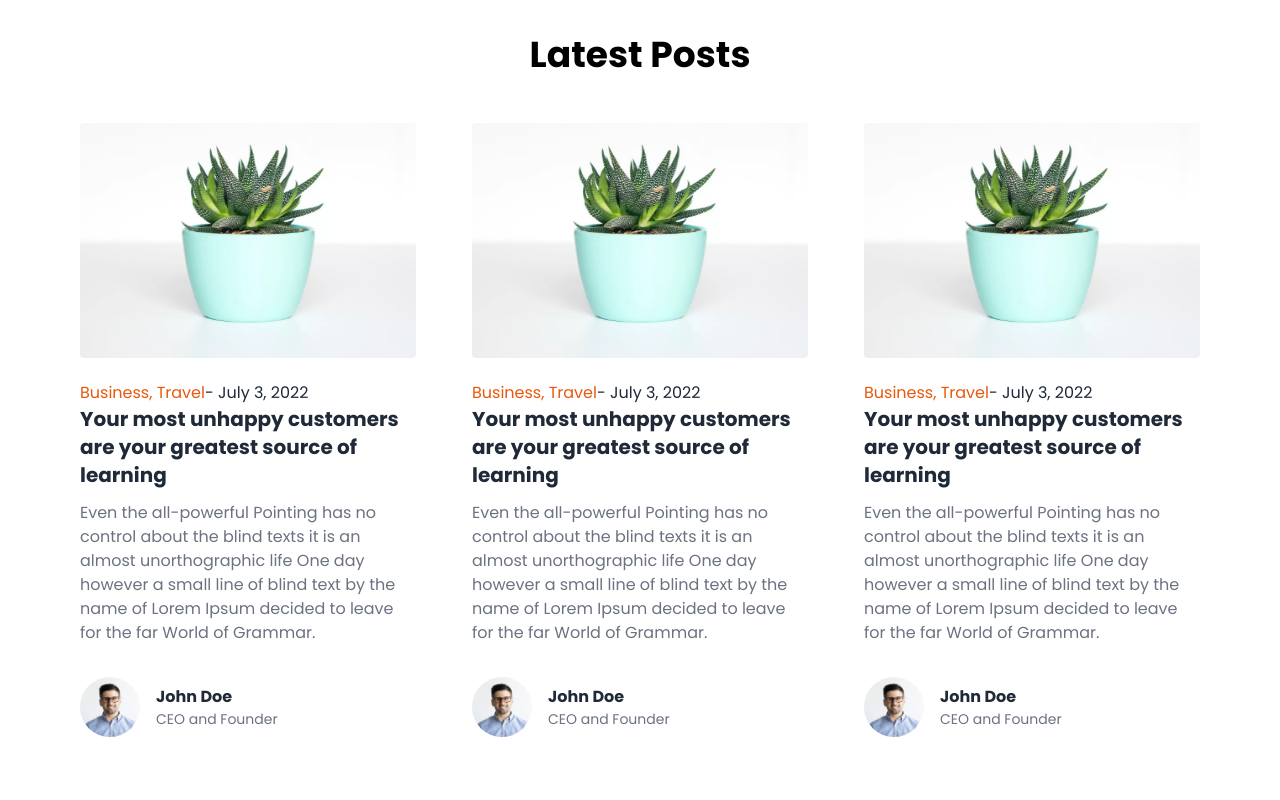
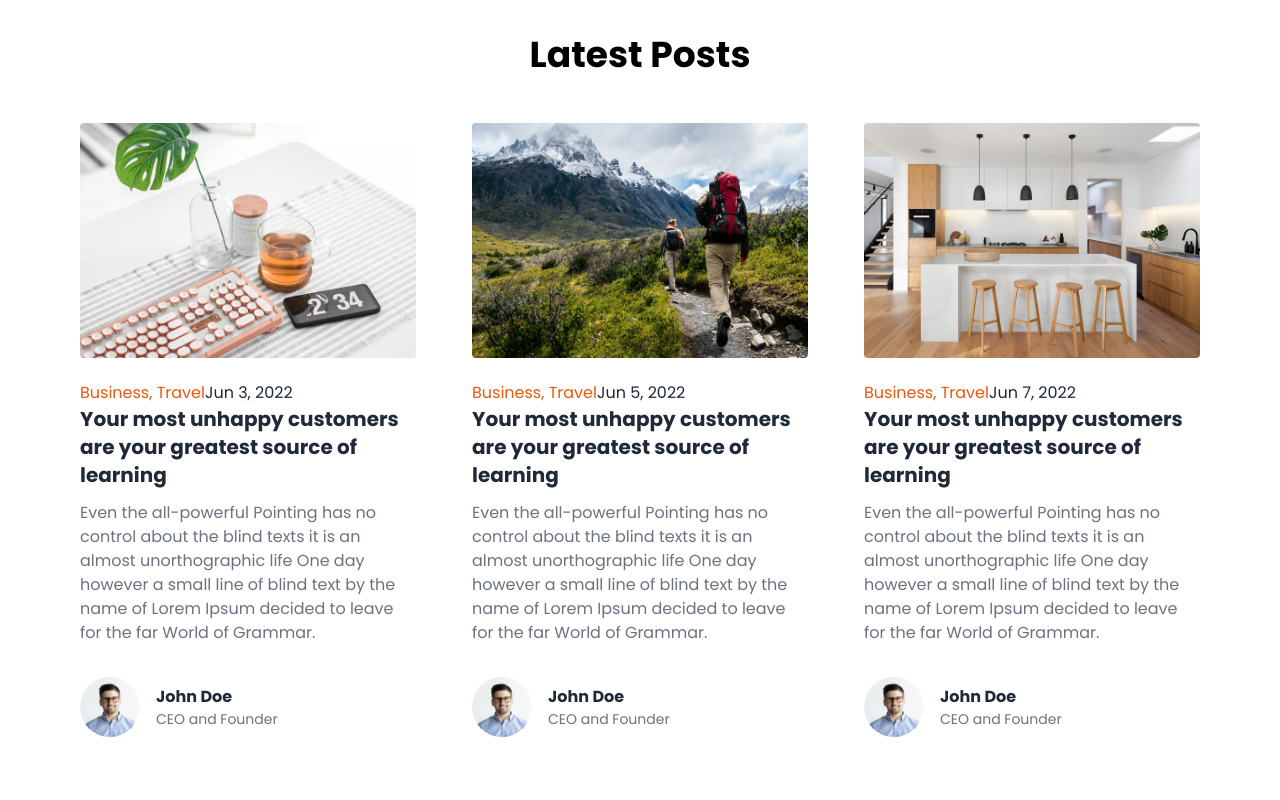
Before and after one commit to sherbahadurpun/nextjs-blog, a Next.js app: page / in a window 1280 px wide. Shown: the part 900-1700 px from the top of the page. Built offline with nearby package versions, Linux system fonts and the light colour scheme.

Commit message:
fetched and display data

```diff
--- a/components/Section2.js
+++ b/components/Section2.js
@@ -1,26 +1,30 @@
 import Image from "next/image";
 import Link from "next/link";
+import fetcher from "../lib/fetcher";
 import Author from "./_child/Author";
 
 export default function Section2() {
+  const { data, isLoading, isError } = fetcher("api/posts");
+
+  if (isLoading) return <div>Loading...</div>;
+  if (isError) return <div>Error</div>;
+
   return (
     <section className="container mx-auto md:px-20 py-10">
       <h1 className="font-bold text-4xl py-12 text-center">Latest Posts</h1>
 
       {/* Grid Columns */}
       <div className="grid md:grid-cols-2 lg:grid-cols-3 gap-14">
-        {post()}
-        {post()}
-        {post()}
-        {post()}
-        {post()}
-        {post()}
+        {data.map((value, index) => (
+          <Post data={value} key={index}></Post>
+        ))}
       </div>
     </section>
   );
 }
 
-function post() {
+function Post({ data }) {
+  const { id, title, category, img, published, author } = data;
   return (
     <div className="item">
       <div className="images">
@@ -28,7 +32,7 @@ function post() {
           <a>
             <Image
               className="rounded"
-              src={"/images/img1.jpg"}
+              src={img || "/"}
               width={500}
               height={350}
             />
@@ -39,17 +43,19 @@ function post() {
         <div className="catg">
           <Link href={"/"}>
             <a className="text-orange-600 hover:text-orange-800">
-              Business, Travel
+              {category || "Unknown"}
             </a>
           </Link>
           <Link href={"/"}>
-            <a className="text-gray-800 hover:text-gray-600">- July 3, 2022</a>
+            <a className="text-gray-800 hover:text-gray-600">
+              {published || "Unknown"}
+            </a>
           </Link>
         </div>
         <div className="title">
           <Link href={"/"}>
             <a className="text-xl font-bold text-gray-800 hover:text-gray-600 ">
-              Your most unhappy customers are your greatest source of learning
+              {title || "Title"}
             </a>
           </Link>
         </div>
@@ -59,7 +65,7 @@ function post() {
           text by the name of Lorem Ipsum decided to leave for the far World of
           Grammar.
         </p>
-        <Author />
+        {author ? <Author /> : null}
       </div>
     </div>
   );
--- /dev/null
+++ b/lib/fetcher.js
@@ -0,0 +1,15 @@
+import useSWR from "swr";
+
+const baseURL = "http://localhost:3000/";
+
+const response = (...args) => fetch(...args).then((res) => res.json());
+
+export default function fetcher(endpoint) {
+  const { data, error } = useSWR(`${baseURL}${endpoint}`, response);
+
+  return {
+    data,
+    isLoading: !error && !data,
+    isError: error,
+  };
+}
--- a/package.json
+++ b/package.json
@@ -13,7 +13,8 @@
     "react": "18.2.0",
     "react-dom": "18.2.0",
     "react-icons": "^4.4.0",
-    "swiper": "^8.4.3"
+    "swiper": "^8.4.3",
+    "swr": "^1.3.0"
   },
   "devDependencies": {
     "autoprefixer": "^10.4.12",
```
Also changed, not shown: lib/Helper.js (added, +14 -0 lines), 1 other file (tests, documents, lock files or other folders).
